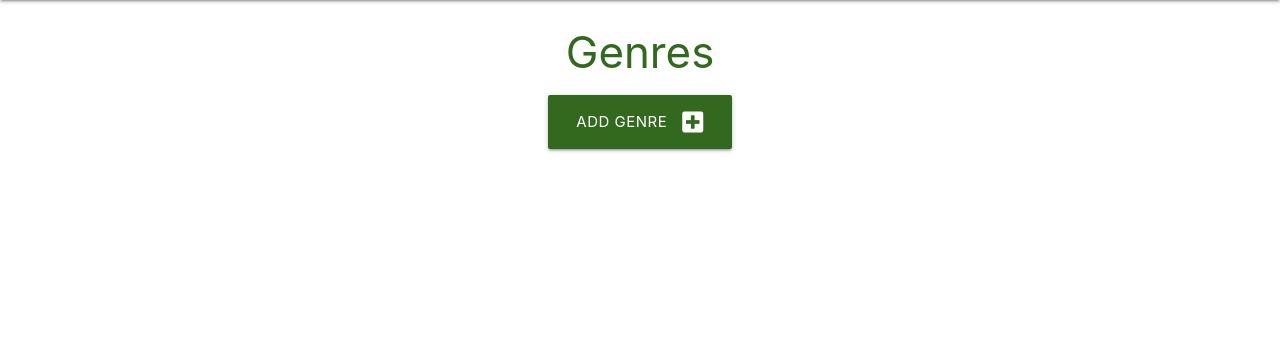
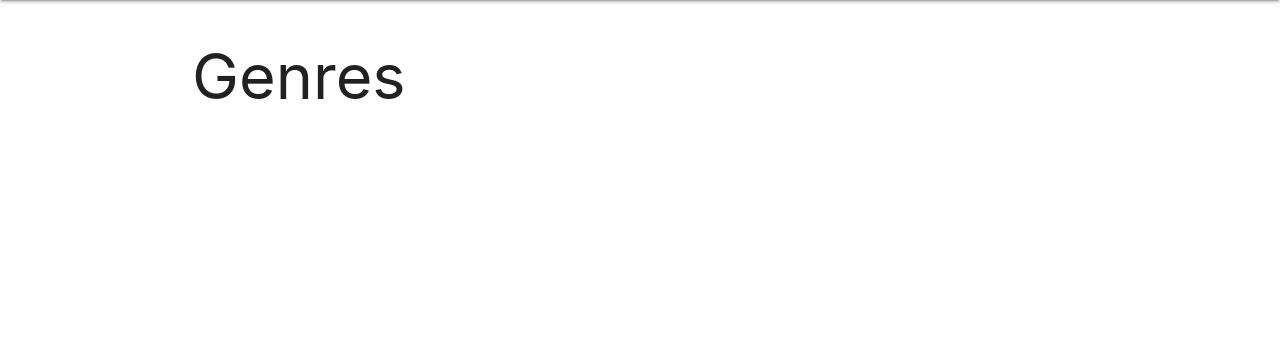
Before and after one commit to Ramil96/book-application, a Flask app: page /genres in a window 1280 px wide. Shown: the part 64-420 px from the top of the page. Run offline with Flask 3, Linux system fonts and the light colour scheme; data that the repository does not hold is empty.

Commit message:
update: genres.html

```diff
--- a/taskmanager/templates/genres.html
+++ b/taskmanager/templates/genres.html
@@ -1,34 +1,25 @@
 {% extends "base.html" %}
+
 {% block content %}
-
-<h3 class="light-green-text text-darken-4 center-align">Genres</h3>
-
-<div class="row">
-    <div class="col s12 center-align">
-        <a href="{{ url_for('add_genre') }}" class="btn-large light-green darken-4">
-            Add Genre <i class="fas fa-plus-square right"></i>
+  <h1>Genres</h1>
+  <ul>
+    {% for genre in genres %}
+      <li>
+        <!-- Make the genre clickable, linking to the genre_books route -->
+        <a href="{{ url_for('genre_books', genre_id=genre.id) }}">
+          {{ genre.genre_name }}
         </a>
-    </div>
-</div>
-
-<div class="row">
-    {% for genre in genres %}
-    <div class="col s12 m6 l3">
-        <div class="card light-green darken-4 center-align">
-            <div class="card-content white-text">
-                <span class="card-title">{{ genre.genre_name }}</span>
-            </div>
-            <div class="card-action">
-                <a href="{{ url_for('edit_genre', genre_id=genre.id) }}" class="btn green accent-4">Edit</a>
-
-                <!-- Delete Button Form -->
-                <form method="POST" action="{{ url_for('delete_genre', genre_id=genre.id) }}" style="display: inline;">
-                    <button type="submit" class="btn red">Delete</button>
-                </form>
-            </div>
-        </div>
-    </div>
+        <!-- Optional: Show the list of books under each genre -->
+        <ul>
+          {% for book in genre.books %}
+            <li>
+              <a href="{{ url_for('book_detail', book_id=book.id) }}">
+                {{ book.title }} by {{ book.author }}
+              </a>
+            </li>
+          {% endfor %}
+        </ul>
+      </li>
     {% endfor %}
-</div>
-
+  </ul>
 {% endblock %}
```
